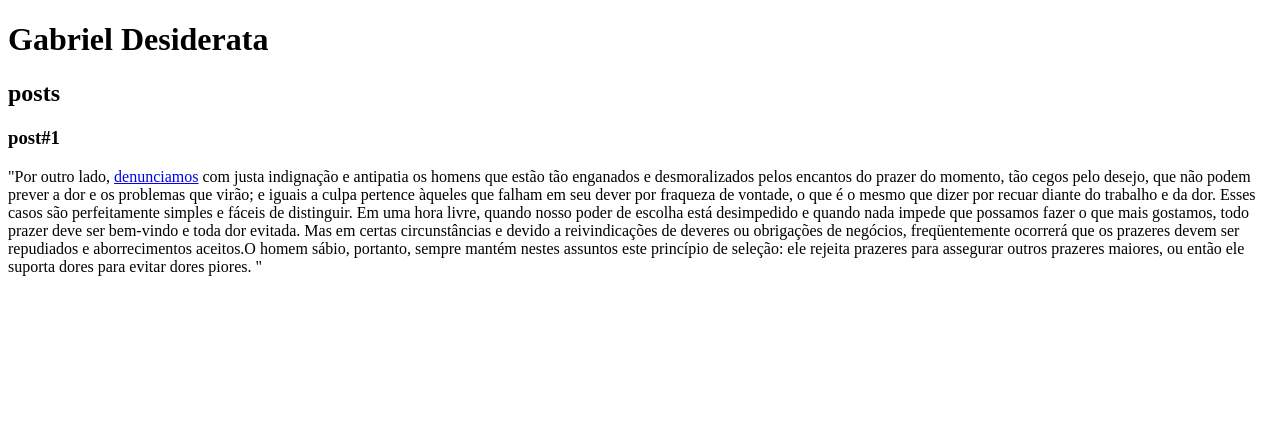
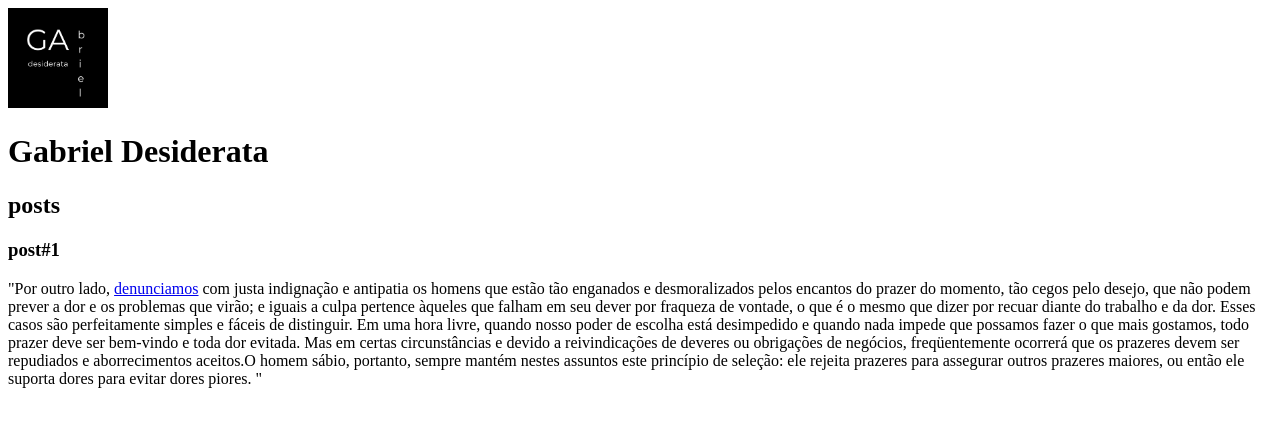
Before and after one commit to Gabriwels21/estudo, a plain HTML site: page index.html in a window 1280 px wide. Drawn offline with Linux system fonts and the light colour scheme.

Commit message:
aprendendo a colocar imagens

```diff
--- a/index.html
+++ b/index.html
@@ -7,6 +7,7 @@
 
     <Body>
         <header>
+            <img src="img/gabriel.png" alt="perfil" width="100px" height="100px">
             <h1>Gabriel Desiderata</h1>
         </header>
         <Section>
```
Also changed, not shown: img/gabriel.png (added).
